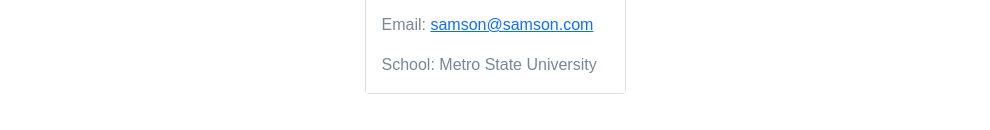
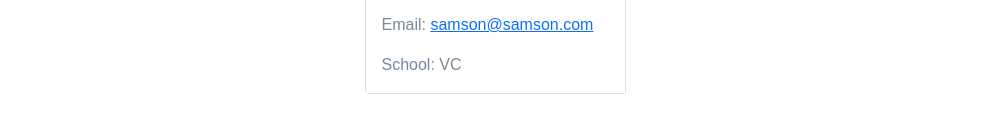
Before and after one commit to Shman-Dee/team-generator-profile, a website: page dist/index.html in a window 1280 px wide. Shown: the part 732-862 px from the top of the page, without its empty margins (145-1135 px from the left). Drawn offline with nearby package versions, Linux system fonts and the light colour scheme.

Commit message:
tests passed

```diff
--- a/dist/index.html
+++ b/dist/index.html
@@ -100,7 +100,7 @@
                       <a href="mailto: samson@samson.com">samson@samson.com</a>
                     </p>
                     <p class="card-text">
-                      School: Metro State University
+                      School: VC
                     </p>
                   </div>
                 </div>
```
